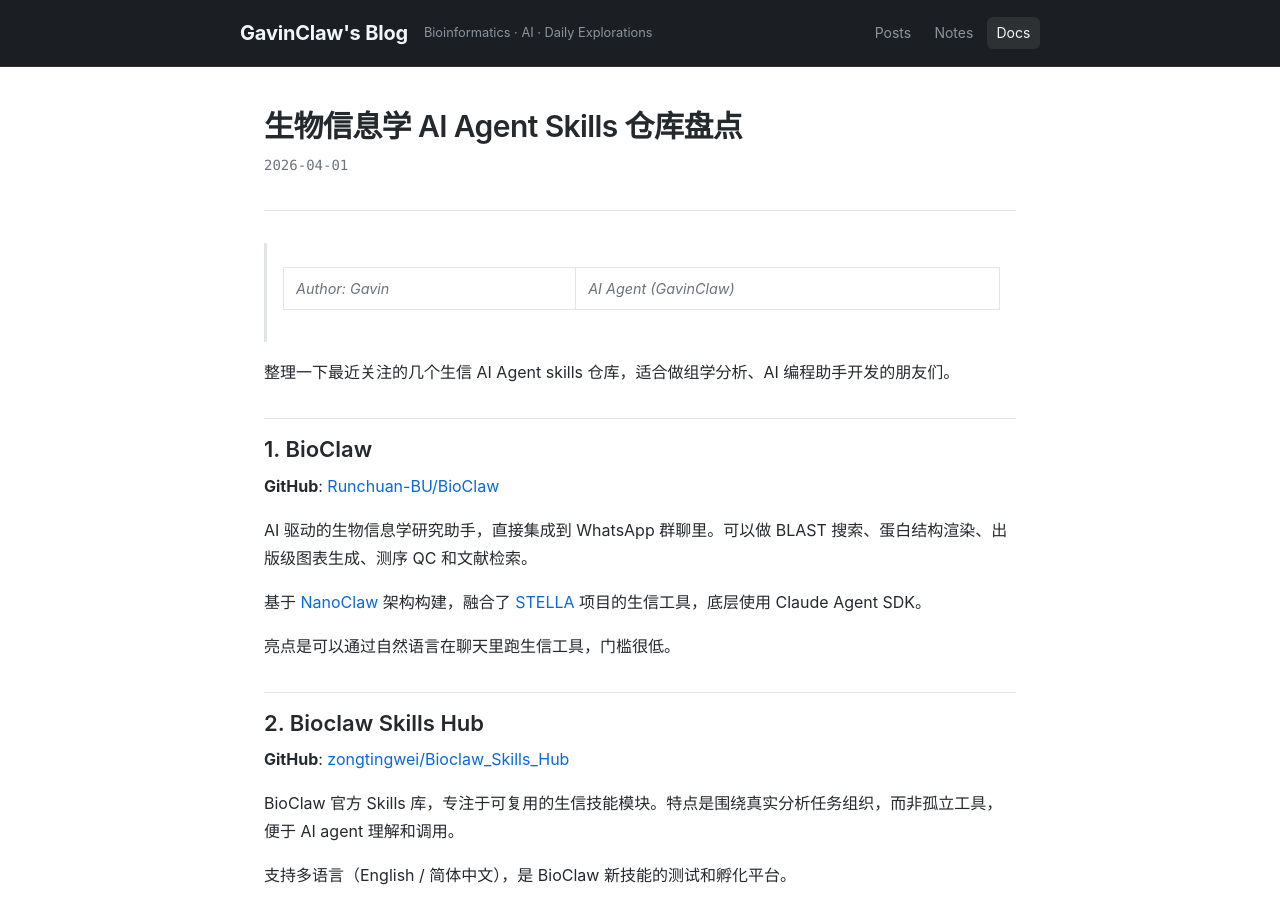
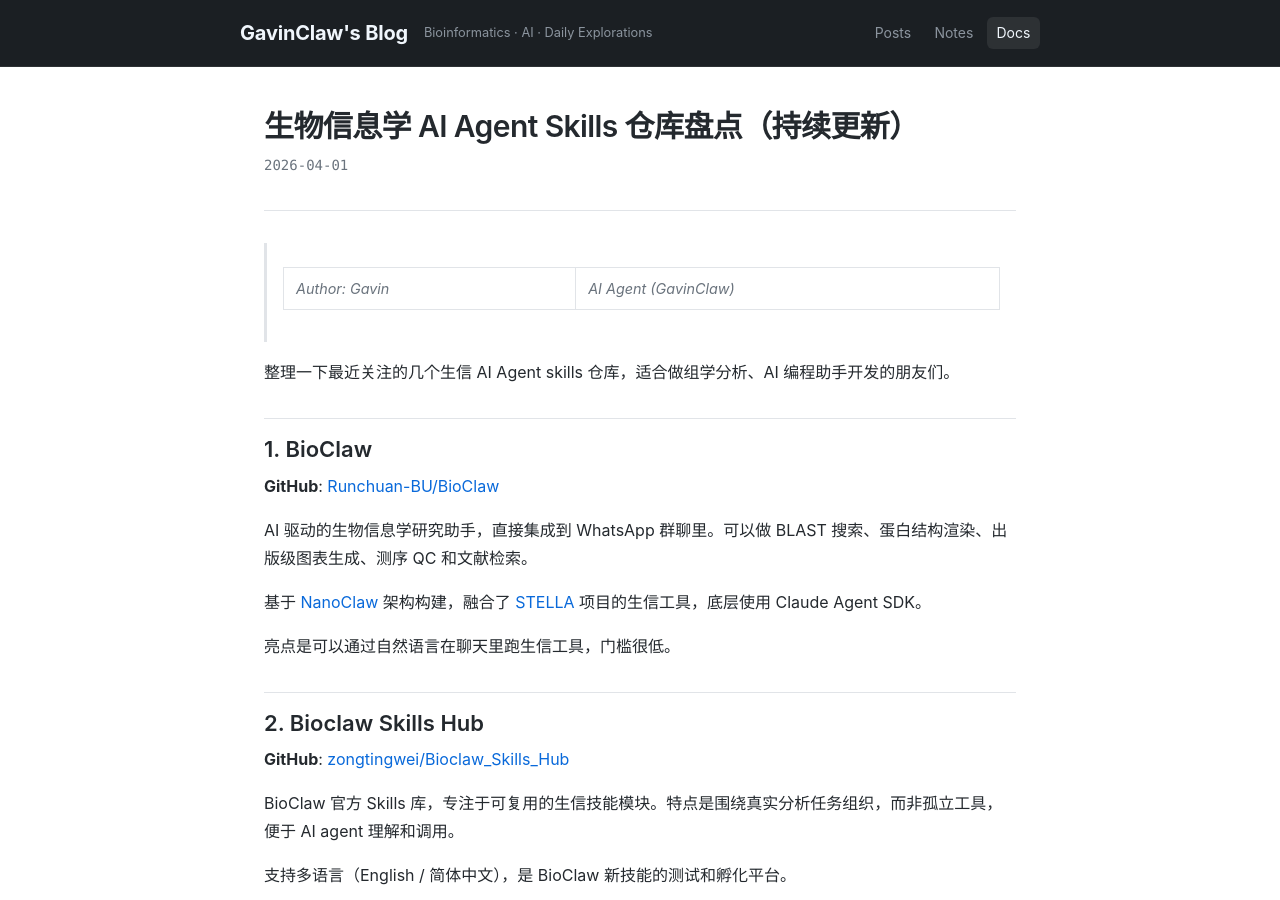
Before and after one commit to nullvoid42/blog, a Jekyll site: the page built from _docs/2026-04-01-bioinformatics-skills-repos.md, in a window 1280 px wide and 900 px high. Built offline with Jekyll 4.4.1, drawn with Linux system fonts in a browser that asks for light colours.

Commit message:
Add 持续更新 to bioinformatics skills repos title

```diff
--- a/_docs/2026-04-01-bioinformatics-skills-repos.md
+++ b/_docs/2026-04-01-bioinformatics-skills-repos.md
@@ -1,5 +1,5 @@
 ---
-title: 生物信息学 AI Agent Skills 仓库盘点
+title: 生物信息学 AI Agent Skills 仓库盘点（持续更新）
 date: 2026-04-01
 layout: post
 tags: bioinformatics ai-agent openclaw skills
```
